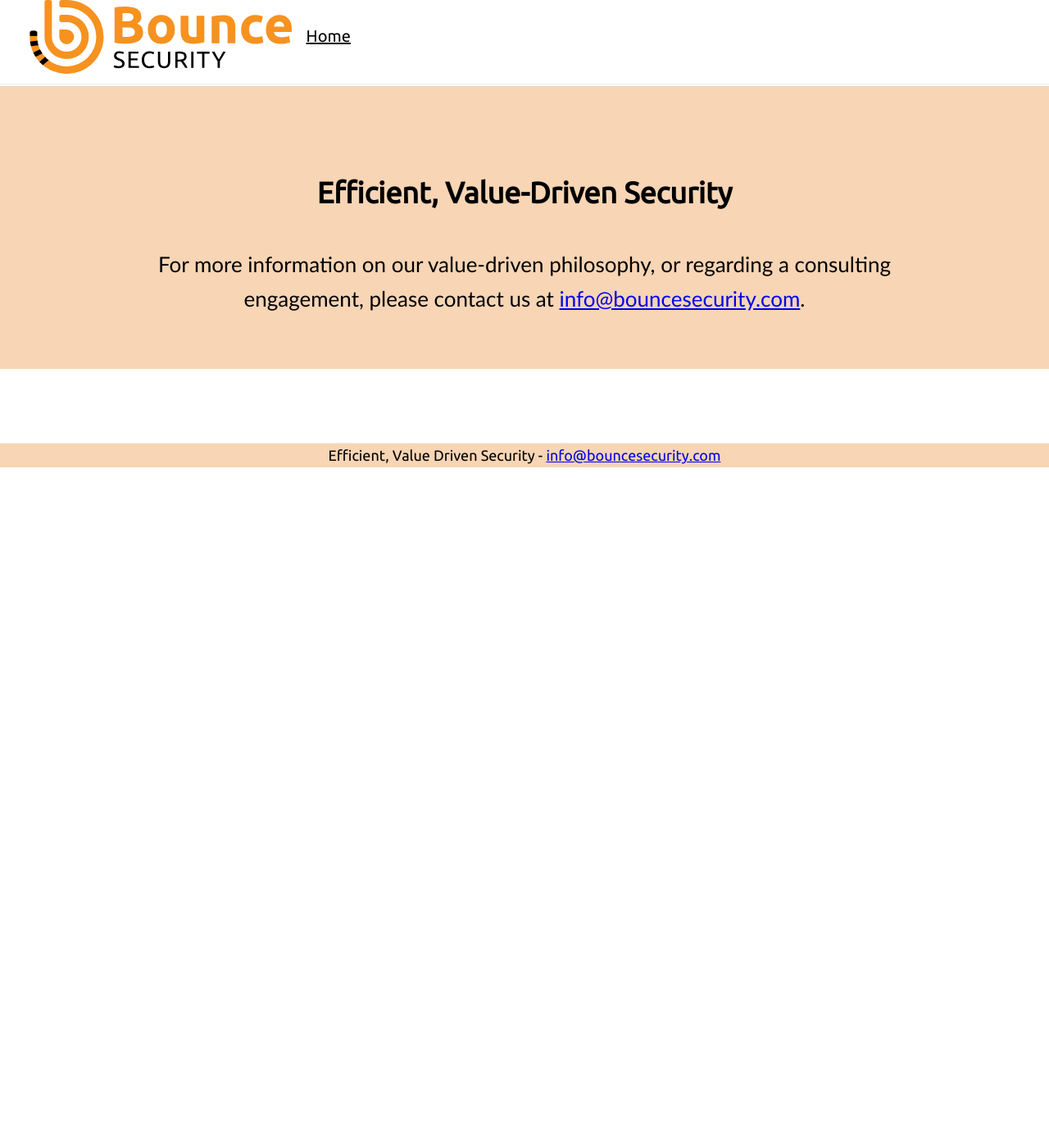
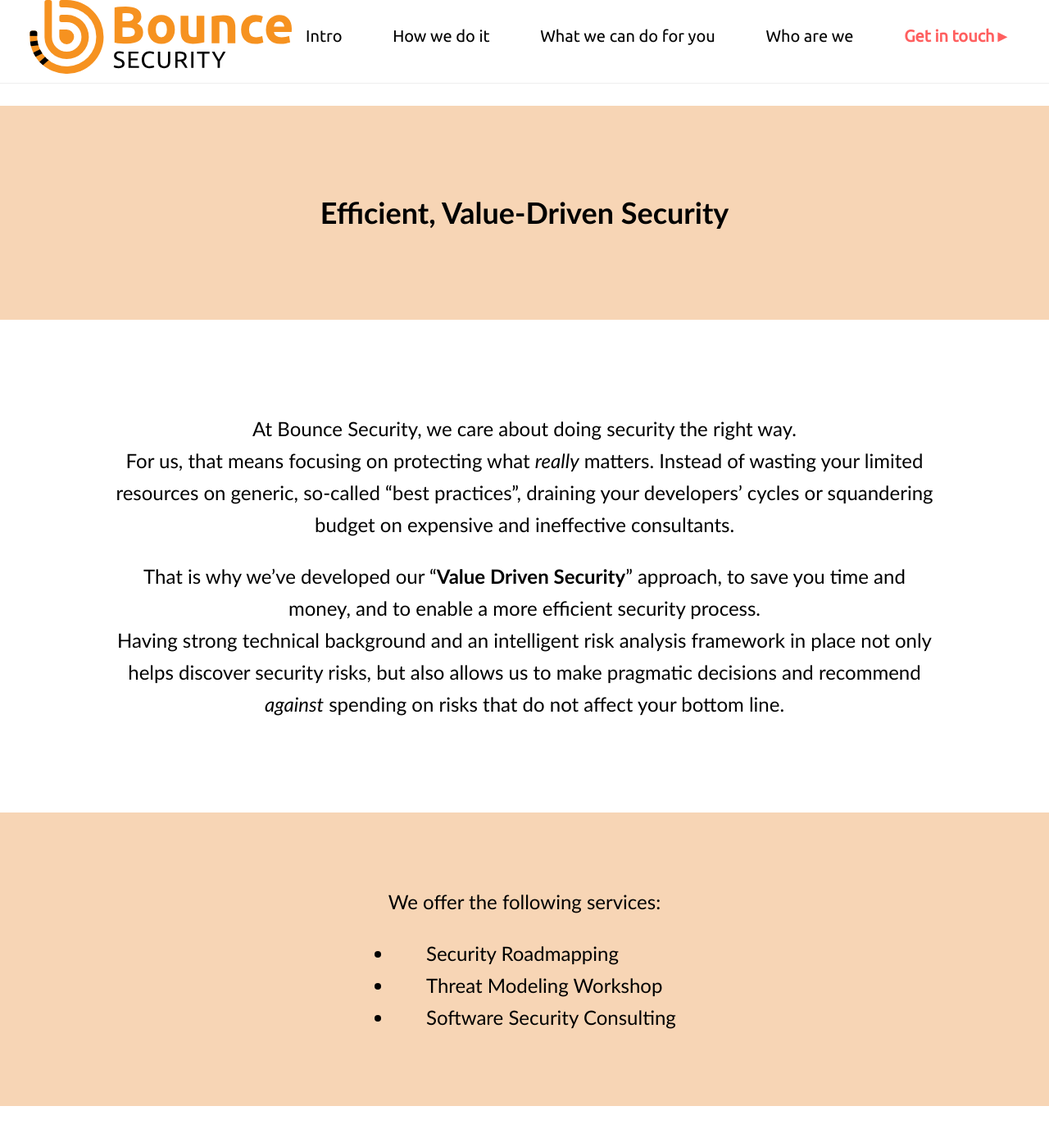
Before and after one commit to kamenskymic/bouncewebsite, a Jekyll site: the page built from index.md, in a window 1280 px wide and 1400 px high. Shown: the top 1388 px of the window at 82% size. Built offline with Jekyll 4.4.1, drawn with Linux system fonts in a browser that asks for light colours; some of the changed text lies outside the part shown.

Commit message:
Update layout and style (#4)

```diff
--- a/Gemfile
+++ b/Gemfile
@@ -1,4 +1,3 @@
 source "https://rubygems.org"
 
 gem 'jekyll', '~> 3.5', '>= 3.5.2'
-gem 'jekyll-theme-tactile'
--- a/_config.yml
+++ b/_config.yml
@@ -7,3 +7,7 @@ defaults:
       path: ""
     values:
       layout: "default"
+
+kramdown:
+  parse_block_html : true
+  parse_span_html  : true
--- a/_data/menus.yml
+++ b/_data/menus.yml
@@ -1,2 +1,11 @@
-- title: Home
+- title: Intro
   url  : /
+- title: How we do it
+  url  : '#approach'
+- title: What we can do for you
+  url  : '#services'
+- title: Who are we
+  url  : '#about'
+- title: Get in touch
+  url  : '#contact'
+  link : true
--- a/_layouts/default.html
+++ b/_layouts/default.html
@@ -11,40 +11,59 @@
     <title>{{ site.title }} | {{ page.title | default: site.description }} </title>
 
     <meta property="og:title" content="Bounce Security Consulting" />
+    <meta property="og:site_name" content="Bounce Security Consulting" />
     <meta name="description" content="Efficient, Value-Driven Security" />
     <meta property="og:description" content="Efficient, Value-Driven Security" />
-    <meta property="og:site_name" content="Bounce Security Consulting" />
     <script type="application/ld+json">
         {"name":"Bounce Security Consulting","description":"Efficient, Value-Driven Security","@type":"WebSite","url":"/","headline":"Bounce Security Consulting","@context":"http://schema.org"}
     </script>
+	<script>
+	function navToggle() {
+		if (header.classList.contains("nav-active")) {
+			header.classList.remove("nav-active");
+		} else {
+			header.classList.add("nav-active");
+		}
+	}
+
+	window.onload = function() {
+		Array.prototype.filter.call(
+			document.getElementById('nav').getElementsByTagName('li'),
+			function (el) {
+				el.onclick = function(){ el.firstElementChild.click() };
+			}
+		);
+	};
+	</script>
   </head>
 
   <body>
 	<header id="header" class="header">
+
 		<div class="logo">
 			<a href="/">
 				<img src={{ "/assets/img/logo.svg" | relative_url }} alt="Bounce Security" onerror="this.onerror=null; this.src='images/logo.png'" />
 			</a>
 		</div>
+		<a href="#" class="nav-opener" onclick="navToggle();"><span>Menu</span></a>
 
 		<nav class="nav">
 			<ul>
 				{% for menu in site.data.menus %}
 				<li>
-					<a href="{{ menu.url | relative_url }}" {% if menu.active %} class="activelink"{% endif %}>{{menu.title}}</a>
+					<a href="{{ menu.url | relative_url }}" {% if menu.link %} class="link"{% endif %}>{{menu.title}}</a>
 				</li>
 				{% endfor %}
 			</ul>
 		</nav>
 	</header>
 
-
 	<section id="content-wrapper">
 		{{ content }}
 	</section>
 
 	<footer id="footer" class="footer">
-		Efficient, Value Driven Security -
+		What would Value Driven Security do for <i>YOU</i>? -
 		<a href="mailto:info@bouncesecurity.com">info@bouncesecurity.com</a>
 	</footer>
 
--- a/assets/css/style.scss
+++ b/assets/css/style.scss
@@ -3,12 +3,19 @@
 
 @import url('https://fonts.googleapis.com/css?family=Ubuntu');
 
-$fontsize:		26px;
+$fontsize:		24px;
+$smallfontsize:	20px;
+$headersize:	105px;
+
 $fontcolor:		#010101;
-$bouncecolor:		#f79421;
+$bouncecolor:	#f79421;
 $evencolor:		#f7d5b5;
-$oddcolor:		lightblue;
-$headersize:		105px;
+$oddcolor:		white;
+
+$width-mobile:	767px;
+$width-narrow:	1023px;
+$width-wide:	1299px;
+
 
 html {
 	text-size-adjust: 100%;
@@ -19,9 +26,15 @@ html {
 body {
 	color: $fontcolor;
 	background: white;
-	font: $fontsize Calibri, Candara, Verdana, Segoe, "Segoe UI", Optima, Arial, sans-serif;
+	font-family: Calibri, Candara, Verdana, Segoe, "Segoe UI", Optima, Arial, sans-serif;
+	font-size: $fontsize;
 	line-height: 1.625;
 	margin: 0;
+
+	@media (max-width: $width-mobile) {
+		font-size: $smallfontsize;
+		line-height: 1.43;
+	}
 }
 
 footer
@@ -29,9 +42,23 @@ footer
 	display: block;
 	font-family: 'Ubuntu', sans-serif;
 	border-top: 1px solid #eee;
-	font-size: 18px;
+	font-size: $smallfontsize;
 	background-color: $evencolor;
 	text-align: center;
+	padding: 12px 18px;
+
+	@media (max-width: $width-narrow) {
+		padding: 12px 9px;
+	}
+
+	a {
+		color: $fontcolor;
+		border: none;
+
+		&:hover {
+			color: $bouncecolor;
+		}
+	}
 }
 
 header {
@@ -46,6 +73,10 @@ header {
 	background: #fff;
 	border-bottom: 1px solid #eee;
 
+	@media (max-width: $width-narrow) {
+		padding: 0 15px ;
+	}
+
 	.logo {
 		display: inline-block;
 
@@ -55,9 +86,35 @@ header {
 	}
 }
 
+h1 {
+	font-size: 36px;
+	font-weight: 900;
+
+	@media (max-width: $width-mobile) {
+		font-size: 28px;
+		line-height: 30px;
+	}
+}
+
+/* ------------------------------- */
 nav {
+	vertical-align: top;
 	display: inline-block;
-	vertical-align: top;
+	padding: 0 24px;
+
+	@media (max-width: $width-wide) {
+		padding: 0;
+	}
+	@media (max-width: $width-mobile) {
+		display: none;
+		position: fixed;
+		top: 0;
+		left: 0;
+		right: 0;
+		bottom: 0;
+		z-index: 20;
+		padding-top: 98px;
+	}
 
 	ul {
 		margin: 0;
@@ -65,35 +122,72 @@ nav {
 		list-style: none;
 		font-size: 20px;
 		line-height: 24px;
+
+		@media (max-width: $width-mobile) {
+			overflow: auto;
+			border-top: 1px solid #eee;
+			background: #fff;
 		}
 
 		li {
 			display: inline-block;
 			vertical-align: top;
+			padding: 28px 5px 0;
+			border-top: 4px solid transparent;
+
+			@media (max-width: $width-wide) {
 				padding: 28px 12px 0;
-		border-top: 4px solid transparent;
+			}
+			@media (max-width: $width-mobile) {
+				display: block;
+				padding: 0;
+				margin: 0 !important;
+				border: none;
+			}
 
 			&:hover {
 				border-top-color: $bouncecolor;
+
+				a {
+					color: $bouncecolor;
+					text-decoration-line: underline;
+
+					@media (max-width: $width-mobile) {
+						background: #f79421;
+						color: #fff;
+					}
+				}
+			}
+		}
+
+		li + li {
+			margin-left: 33px;
+
+			@media (max-width: $width-narrow) {
+				margin-left: 10px;
+			}
+
+			@media (max-width: $width-mobile) {
+				border-top: 1px solid #eee !important;
+			}
 		}
 
 		a {
 			color: $fontcolor;
 			border: none;
+			text-decoration-line: none;
 
-			&:hover {
-				color: $bouncecolor;
+			@media (max-width: $width-mobile) {
+				display: block;
+				position: relative;
+				padding: 18px 45px 18px 33px;
 			}
 
-			&.activelink {
+			&.link {
 				position: relative;
 				padding-right: 14px;
 				font-weight: 600;
 				color: #ff5f5f;
-
-				&:hover {
-					color: $bouncecolor;
-				}
 
 				&:after {
 					-webkit-transition: right .2s linear 0s;
@@ -101,7 +195,7 @@ nav {
 
 					position: absolute;
 					top: 50%;
-					right: -6px;;
+					right: -6px;
 					z-index: 2;
 					margin-top: -12px;
 					content: "►";
@@ -110,54 +204,45 @@ nav {
 				&:hover:after {
 					right: -12px !important;
 				}
+
+				@media (max-width: $width-mobile) {
+					color: #3c5063;
+
+					&:hover:after {
+						position: absolute;
+						right: 32px !important;
+						margin-top: -10px;
+						font-size: 16px;
+						font-weight: bolder;
+						content: ">>";
+					}
+				}
+			}
 		}
 	}
 }
 
-	li + li {
-		margin-left: 33px;
-	}
-}
-
-/*
-@media (max-width: 1023px) {
-	header {
-		padding: 0 15px 20px;
-	}
-}
-
-@media (max-width: 767px) {
-	header {
-		min-height: 69px;
-		padding: 0;
-		position: relative;
-		z-index: 21;
-		padding: 13px 30px 10px;
-		text-align: center;
-	}
-
-	header:after {
-		display: block;
-		clear: both;
-		content: "";
-	}
-}
-*/
-
-#content-wrapper {
-    padding: $headersize 0 90px;
-    min-height: 260px;
-}
-
+/* ------------------------------- */
 section {
 	display: block;
     min-height: 130px;
 	text-align: center;
 
-	.section-content {
+	div.section {
 		max-width: 1000px;
-		padding: 65px 30px 65px;
+		padding: 65px 0 65px;
 		margin: 0 auto;
+
+		ul {
+			padding-inline-start: 40px;
+			max-width: 400px;
+			margin-left: 300px;
+			text-align: left;
+
+			li {
+				padding-left: 40px;
+			}
+		}
 	}
 
 	.evenrow {
@@ -165,20 +250,106 @@ section {
 	}
 
 	.oddrow {
-		/* background-color:  $oddcolor;*/
+		background-color:  $oddcolor;
 	}
 }
 
+/* ------------------------------- */
 .anchor {
 	position: relative;
 	top: -$headersize;
 
-	:before {
+	&:before {
 		content: " ";
 	}
 }
 
-h1 {
-	font-family: 'Ubuntu', sans-serif;
-	font-size: 36px; font-weight: 900;
+#content-wrapper {
+	min-height: 260px;
+    padding: $headersize 0 30px;
 }
+
+/* ------------------------------- */
+.nav-opener {
+	display: none;
+	float: right;
+	width: 45px;
+	height: 45px;
+	top: 18px;
+	background: #f6f8f9;
+	position: relative;
+	border: none;
+	border-radius: 50%;
+	text-indent: -9999px;
+	overflow: hidden;
+	z-index: 100;
+
+	@media (max-width: $width-mobile) {
+		display: block;
+	}
+
+	&:before,
+	&:after,
+	span {
+		background: $bouncecolor;
+		border-radius: 4px;
+		position: absolute;
+		left: 12px;
+		right: 12px;
+		height: 3px;
+		margin-top: -2px;
+		-webkit-transition: all .2s linear;
+		transition: all .2s linear;
+		content: "";
+	}
+
+	span {
+		top: 23px;
+	}
+	&:before {
+		top: 16px;
+	}
+	&:after {
+		top: 30px;
+	}
+
+	&:hover {
+		background: $bouncecolor;
+
+		&:before,
+		&:after,
+		span {
+			background: #fff;
+		}
+	}
+}
+
+
+header.nav-active {
+	nav {
+		display: block;
+	}
+
+	.nav-opener {
+		&:after,
+		&:before {
+			top: 23px;
+			left: 10px;
+			right: 10px;
+		}
+
+		&:before {
+			-webkit-transform: rotate(45deg);
+			transform: rotate(45deg);
+		}
+		&:after {
+			-webkit-transform: rotate(-45deg);
+			transform: rotate(-45deg);
+		}
+
+		span {
+			display: none;
+		}
+	}
+}
+/* ------------------------------- */
--- a/index.md
+++ b/index.md
@@ -2,11 +2,51 @@
 ---
 
 <section id="section-intro" class="evenrow">
-	<a id="intro" class="anchor"></a>
-	<div class="section-content">
-		<h1>{{ page.description | default: site.description }}</h1>
+<a id="intro" class="anchor"></a>
+<div class="section">
+<h1>{{ page.description | default: site.description | default: "Efficient, Value-Driven Security" }}</h1>
+</div>
+</section>
 
-    For more information on our value-driven philosophy, or regarding a consulting engagement, please contact us at <a href="mailto:info@bouncesecurity.com">info@bouncesecurity.com</a>.
+<section id="section-approach" class="oddrow">
+<a id="approach" class="anchor"></a>
+<div class="section">
 
-	</div>
+At Bounce Security, we care about doing security the right way.
+For us, that means focusing on protecting what *really* matters. Instead of wasting your limited resources on generic, so-called "best practices", draining your developers' cycles or squandering budget on expensive and ineffective consultants.
+
+That is why we've developed our "**Value Driven Security**" approach, to save you time and money, and to enable a more efficient security process.
+Having strong technical background and an intelligent risk analysis framework in place not only helps discover security risks, but also allows us to make pragmatic decisions and recommend *against* spending on risks that do not affect your bottom line.
+</div>
 </section>
+
+<section id="section-services" class="evenrow">
+<a id="services" class="anchor"></a>
+<div class="section">
+
+We offer the following services:
+
+- Security Roadmapping
+- Threat Modeling Workshop
+- Software Security Consulting
+
+</div>
+</section>
+
+<section id="section-about" class="oddrow">
+<a id="about" class="anchor"></a>
+<div class="section">
+
+Bounce Security was founded by Avi Douglen, a leading software security professional with decades of experience. {BIO}
+
+We bring this technical expertise to your table and merge it with a business perspective to ensure you get the maximum bang for your security buck.
+</div>
+</section>
+
+<section id="section-contact" class="evenrow">
+<a id="contact" class="anchor"></a>
+<div class="section">
+
+For more information on our value-driven philosophy, or regarding a consulting engagement, please contact us at [info@bouncesecurity.com](mailto:info@bouncesecurity.com).
+</div>
+</section>
```
Lines whose indentation alone changed are shown as unchanged.
